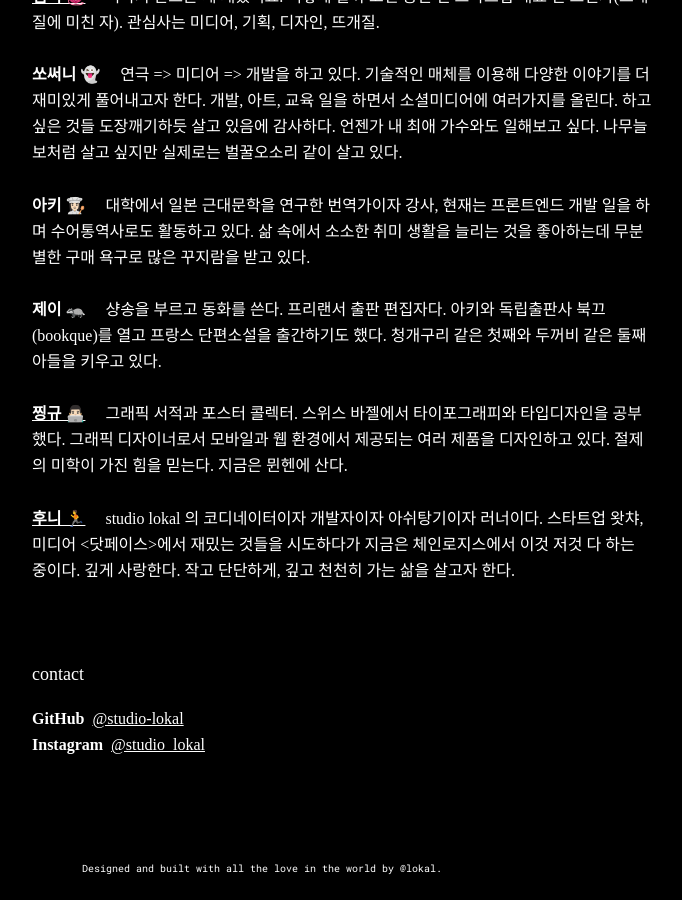
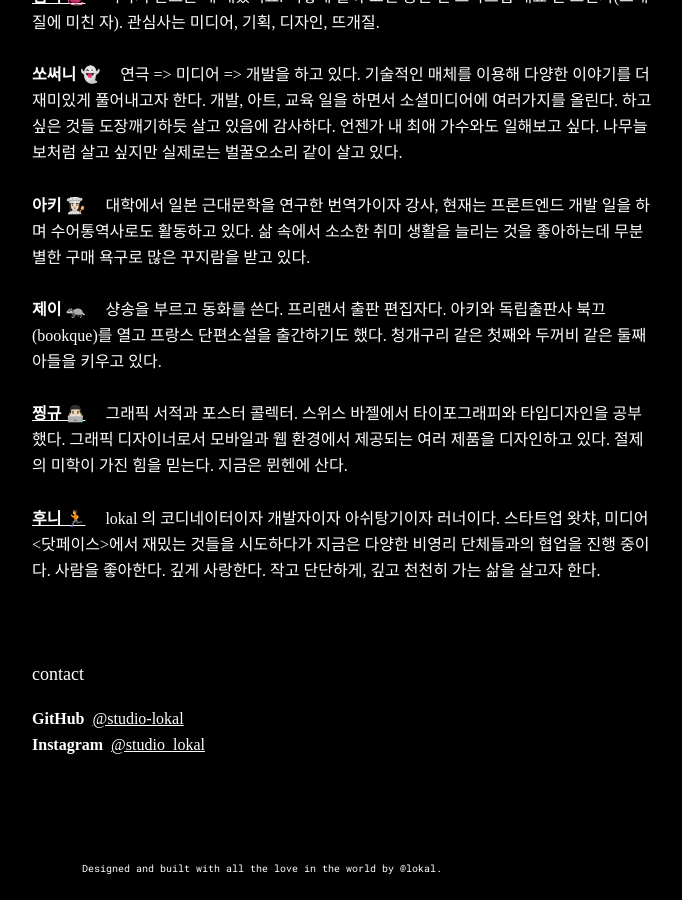
Before and after one commit to studio-lokal/studio-lokal.github.io, a Jekyll site: the page built from index.html, in a window 1280 px wide and 900 px high, scrolled down 1680 px. Shown: the whole window, without its empty margins (378-1060 px from the left). Built offline with Jekyll 4.4.1, drawn with Linux system fonts in a browser that asks for light colours; some web fonts are replaced.

Commit message:
update: hoony

```diff
--- a/_data/members.yml
+++ b/_data/members.yml
@@ -28,4 +28,4 @@
 - name: 후니
   link: https://hoony.land
   emoji: 🏃
-  description: studio lokal 의 코디네이터이자 개발자이자 아쉬탕기이자 러너이다. 스타트업 왓챠, 미디어 <닷페이스>에서 재밌는 것들을 시도하다가 지금은 체인로지스에서 이것 저것 다 하는 중이다. 깊게 사랑한다. 작고 단단하게, 깊고 천천히 가는 삶을 살고자 한다.
+  description: lokal 의 코디네이터이자 개발자이자 아쉬탕기이자 러너이다. 스타트업 왓챠, 미디어 <닷페이스>에서 재밌는 것들을 시도하다가 지금은 다양한 비영리 단체들과의 협업을 진행 중이다. 사람을 좋아한다. 깊게 사랑한다. 작고 단단하게, 깊고 천천히 가는 삶을 살고자 한다.
```
